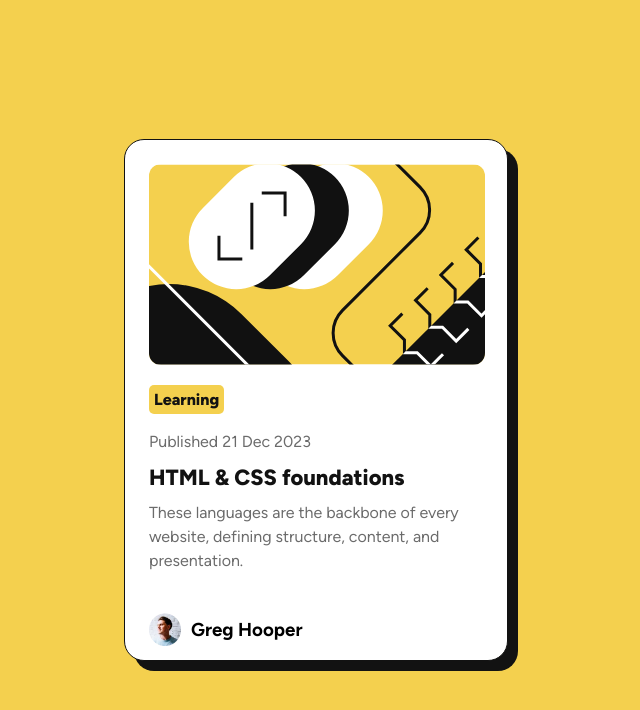
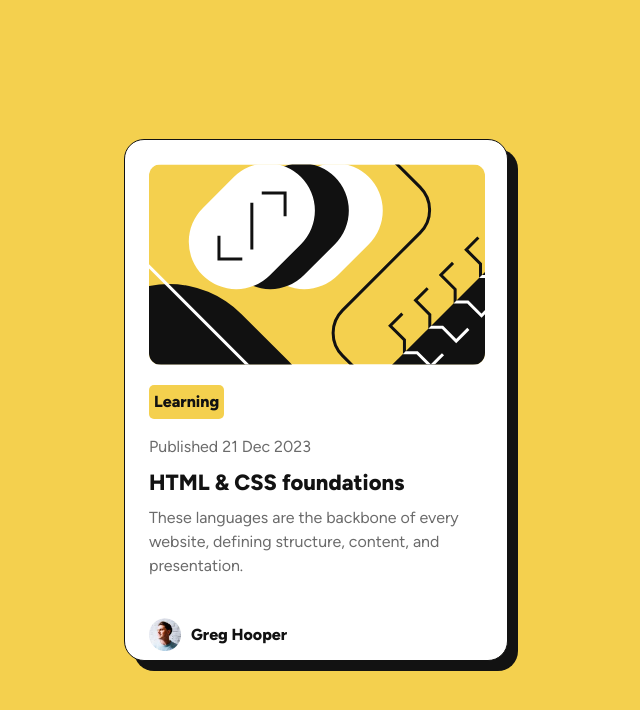
Before and after one commit to hussein430/Blog-preview-card, a plain HTML site: page index.html in a window 1280 px wide. Shown: the whole page, without its empty margins (324-964 px from the left). Drawn offline with Linux system fonts and the light colour scheme.

Commit message:
edit accessibilites

```diff
--- a/index.html
+++ b/index.html
@@ -22,7 +22,7 @@
         <img src="assets/images/illustration-article.svg" alt="card-image" />
       </div>
       <div class="content">
-        <h3>Learning</h3>
+        <p class="learning">Learning</p>
 
         <p>Published 21 Dec 2023</p>
 
@@ -35,7 +35,7 @@
       </div>
       <div class="footer">
         <img src="assets/images/image-avatar.webp" alt="avatar-image" />
-        <h3>Greg Hooper</h3>
+        <h2>Greg Hooper</h2>
       </div>
     </main>
   </body>
--- a/style.css
+++ b/style.css
@@ -50,7 +50,7 @@ main .content {
   color: var(--gray-500);
 }
 
-main .content h3 {
+main .content .learning {
   background-color: var(--primary-color);
   width: fit-content;
   padding: 5px;
@@ -94,6 +94,12 @@ main .footer img {
   width: 32px;
 }
 
+main .footer h2{
+    font-size: 16px;
+    color: var(--gray-950);
+    font-weight: 800;
+}
+
 /* Mobile  */
 @media (max-width: 375px) {
   main {
```
